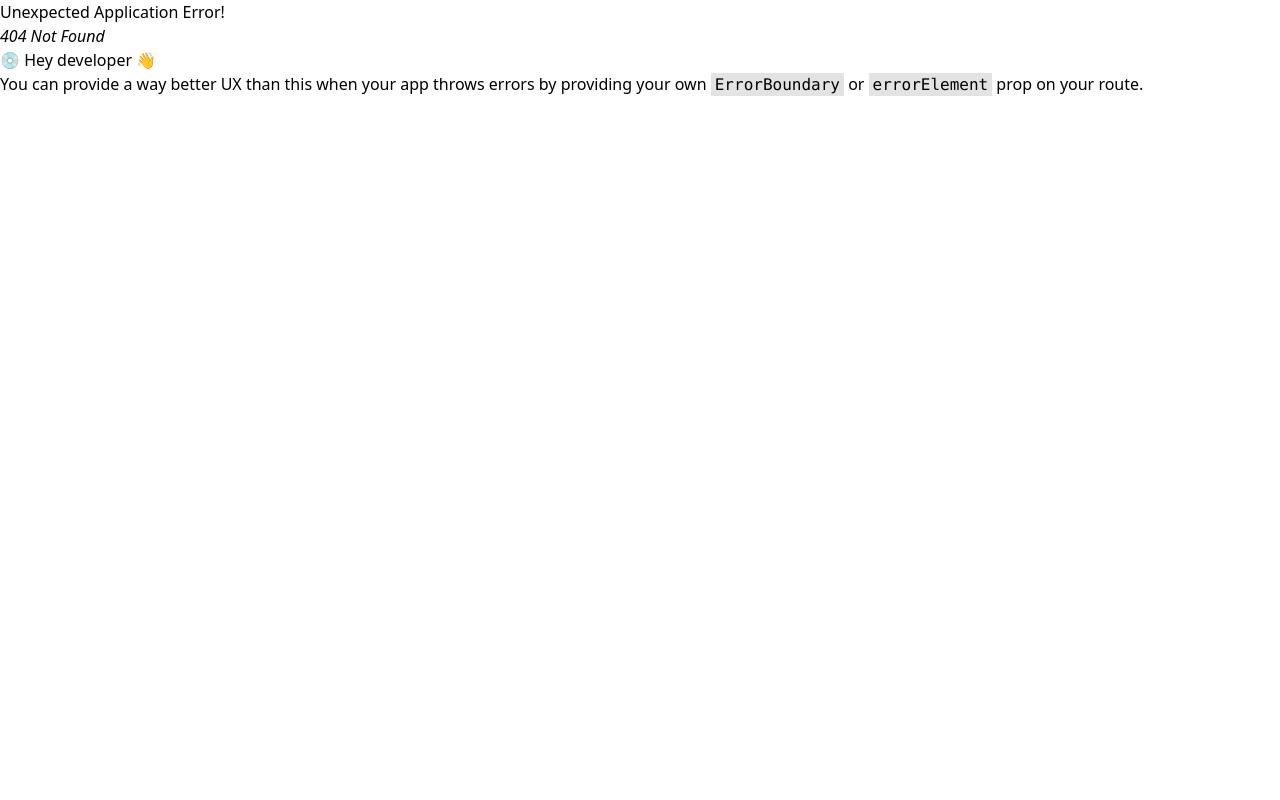
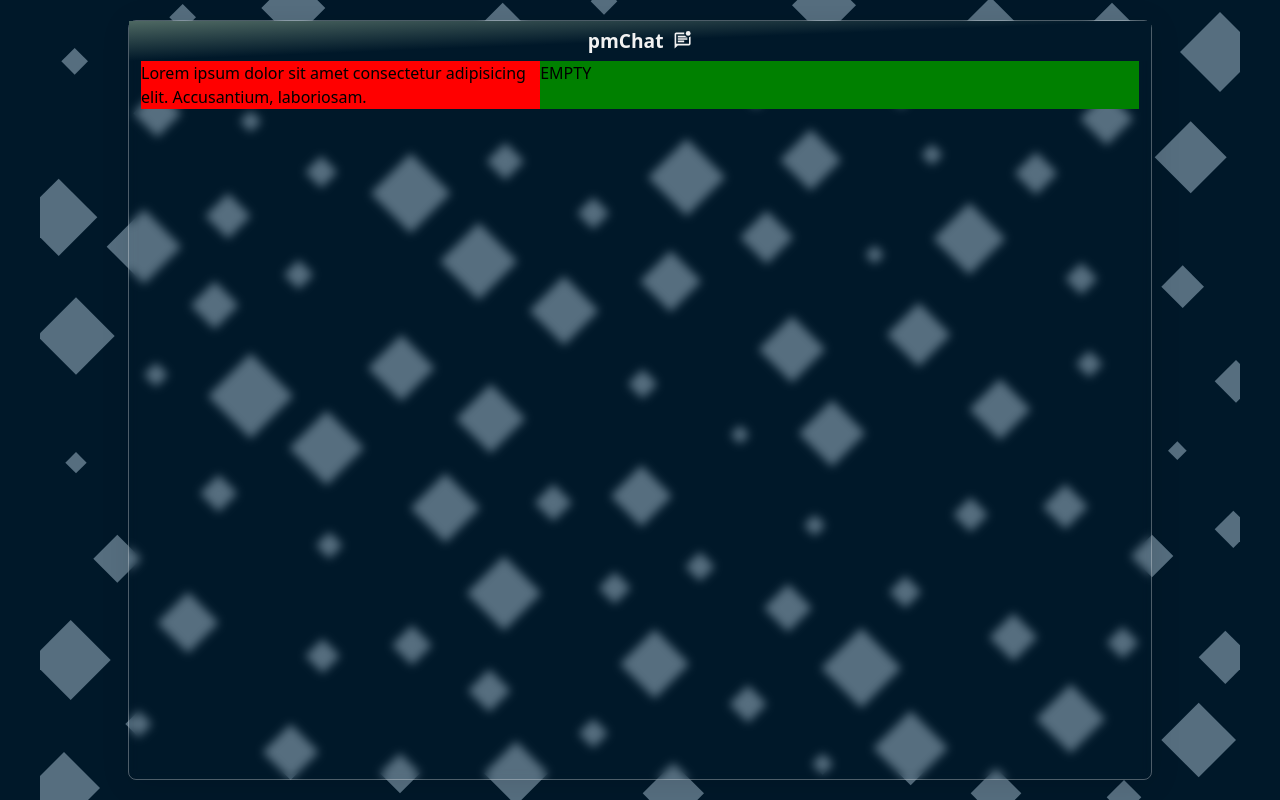
Before and after one commit to PaschalPM/pmchat-v1, a React (Vite) app: page /dashboard in a window 1280 px wide. Before the commit this address had no page. Built offline with nearby package versions, Linux system fonts and the light colour scheme.

Commit message:
Added useMediaQuery Custom Hook

```diff
--- /dev/null
+++ b/experient.html
@@ -0,0 +1,31 @@
+<!DOCTYPE html>
+<html lang="en">
+<head>
+    <meta charset="UTF-8">
+    <meta http-equiv="X-UA-Compatible" content="IE=edge">
+    <meta name="viewport" content="width=device-width, initial-scale=1.0">
+    <style>
+        body{
+            background-color: red;
+        }
+    </style>
+    <title>Document</title>
+</head>
+<body>
+    Hi
+</body>
+</html>
+<script>
+
+
+    const m = window.matchMedia("(max-width:600px)")
+
+
+    m.addEventListener("change", ()=>{
+        if (m.matches){
+        document.body.style.background = "red"
+    } else {
+        document.body.style.background = "blue"
+    }
+    })
+</script>
--- a/src/css/index.css
+++ b/src/css/index.css
@@ -44,7 +44,7 @@
 
 /***   APP   ***/
 .app {
-	width: 75%;
+	width: 80%;
 	margin: auto;
 	height: 95vh;
     backdrop-filter: blur(5px);
@@ -60,12 +60,13 @@
     }
 }
 
+/***   CONTAINER   ***/
 .container {
 	padding: 0rem 0.75rem;
     width: 100%;
 }
 
-/* NAVBAR */
+/***   NAVBAR   ***/
 .navbar {
 	height: var(--nav-size);
 	width: 100%;
@@ -146,6 +147,7 @@
 	position: relative;
 }
 
+/***   DROPDOWN   ***/
 .dropdown{
     display: none;
 }
@@ -179,3 +181,29 @@
         align-items:center;
     }
 }
+
+/******  PAGES   ******/
+/***   DASHBOARD   ***/
+.dashboard{
+    display: flex;
+}
+
+.dashboard .sideboard{
+    background-color: red;
+    width: 40%;
+}
+
+.dashboard .mainboard{
+    background-color: green;
+    width: 60%;
+}
+
+@media (max-width: 600px) {
+    .dashboard{
+        display: block;
+    }
+
+    .dashboard .sideboard, .dashboard .mainboard{
+        width: 100%;
+    }
+}
--- /dev/null
+++ b/src/custom_hooks/index.ts
@@ -0,0 +1,30 @@
+import { useLayoutEffect, useState } from "react"
+
+type RegExpGroupType = Record<string, string>
+
+export const useMediaQuery = (query: string) => {
+    const winInnerWidth = window.innerWidth
+    const pattern = /^(?<key>.+):(?<value>[0-9]+)px/
+    const { key, value } = (query.match(pattern) as RegExpMatchArray).groups as RegExpGroupType
+    const [mediaState, setMediaState] = useState(false)
+
+    useLayoutEffect(() => {
+
+        if (!isNaN(parseInt(value))) {
+            if (key === "max-width")
+                setMediaState(winInnerWidth <= parseInt(value) - 1)
+            else if (key === "min-width")
+                setMediaState(winInnerWidth >= parseInt(value))
+        }
+    }, [winInnerWidth, key, value])
+
+    window.matchMedia(`(${query})`).addEventListener("change", (e: MediaQueryListEvent) => {
+        if (e.matches) {
+            setMediaState(true)
+        } else {
+            setMediaState(false)
+        }
+    })
+
+    return mediaState
+}
--- /dev/null
+++ b/src/pages/Dashboard/index.tsx
@@ -0,0 +1,31 @@
+import { Outlet } from "react-router-dom"
+import { useLocation } from "react-router-dom"
+import { useMediaQuery } from "../../custom_hooks"
+import { useLayoutEffect, useState } from "react"
+
+const Dashboard = () => {
+  // const [isMobileView, setIsMobileView] = useState(false)
+  const { pathname } = useLocation()
+  const isMobileView = useMediaQuery("max-width:600px")
+  const isDashboardPath = pathname == '/dashboard'
+  const isChatBoxPath = /^\/dashboard\/chat\/[0-9]*/.test(pathname)
+
+
+
+
+  return (
+    <div className="dashboard">
+        { isChatBoxPath && (isMobileView) ? null :
+          <div className="sideboard">
+            Lorem ipsum dolor sit amet consectetur adipisicing elit. Accusantium, laboriosam.
+          </div>
+        }
+        <div className="mainboard">
+          { isDashboardPath && (isMobileView) ? null : isDashboardPath ? "EMPTY" : <Outlet></Outlet>}
+
+        </div>
+    </div>
+  )
+}
+
+export default Dashboard
--- a/src/router.tsx
+++ b/src/router.tsx
@@ -1,4 +1,5 @@
 import Layout from "./pages/Layout";
+import Dashboard from "./pages/Dashboard";
 import {
 		createBrowserRouter,
 		createRoutesFromElements,
@@ -9,7 +10,11 @@ import {
 const router = createBrowserRouter(
 	createRoutesFromElements(
 		<Route path="/" element={<Layout/>}>
-			<Route index element={<h2>Main AREA</h2>}></Route>
+			<Route path="dashboard" element={<Dashboard/>}>
+				<Route path="chat/:id" element={"<h2> USERS </h2>"}>
+				</Route>
+			</Route>
+			<Route path="*" element={"Not found"}></Route>
 		</Route>
 	)
 )
```
